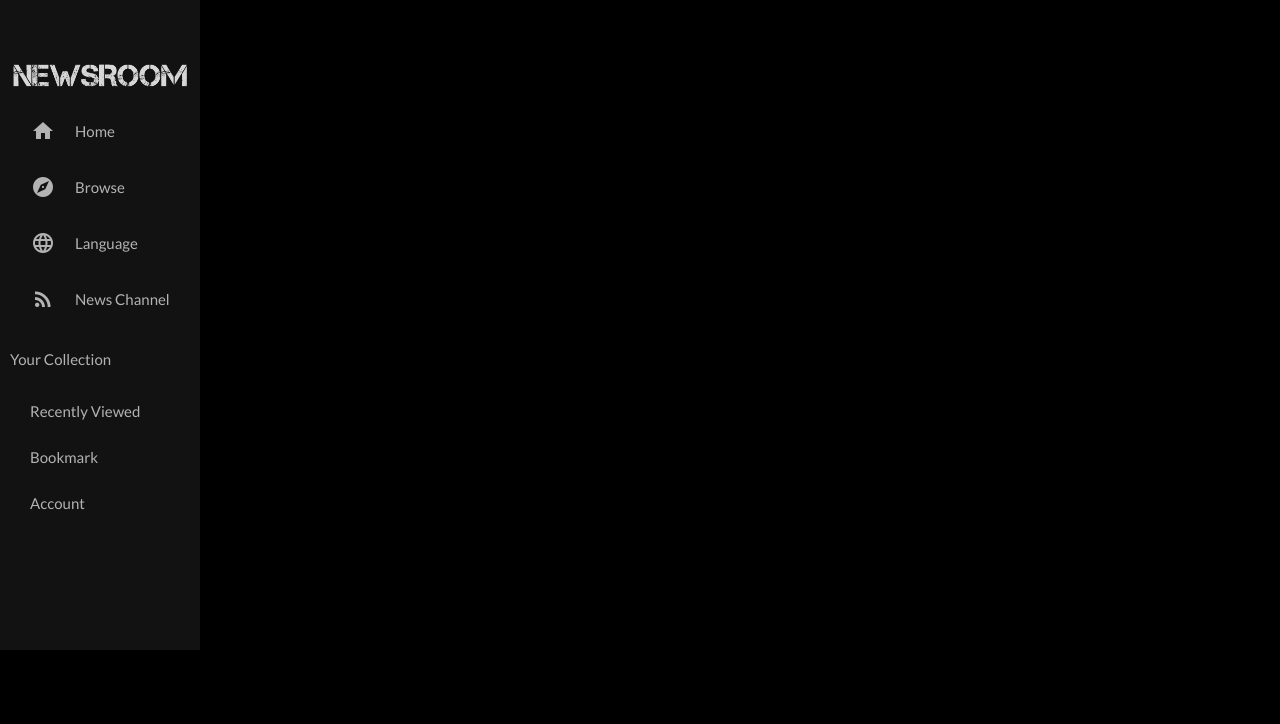
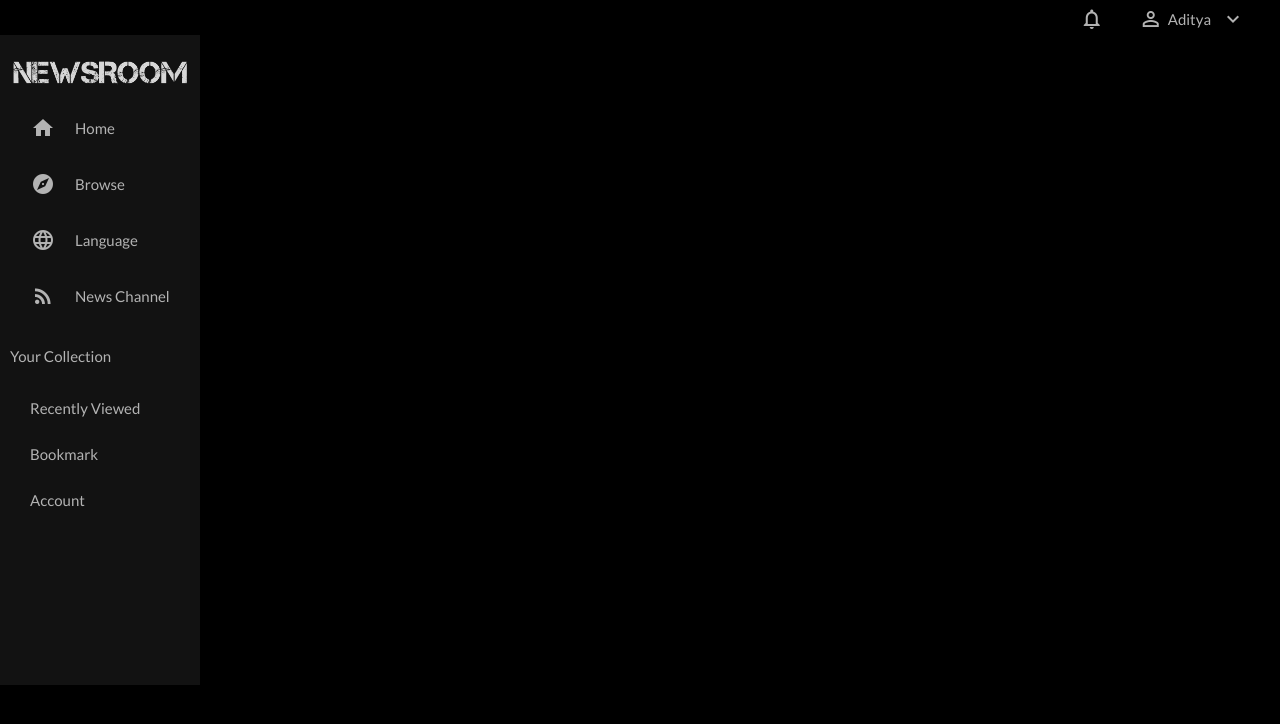
Before and after one commit to adityamudgil2505/News-Room, an Angular app in the folder ngApp/: page /main in a window 1280 px wide. Shown: the top 724 px of the page. Built offline with nearby package versions, Linux system fonts and the light colour scheme.

Commit message:
Added ui and object for language panel

```diff
--- a/ngApp/src/app/api-page/api-page.component.scss
+++ b/ngApp/src/app/api-page/api-page.component.scss
@@ -1,6 +1,6 @@
 .container{
   animation: fadeInFromNone 2s ease-in-out;
-  position: relative;
+  position: fixed;
   color: white;
   width: 100%;
   margin-left: 0px;
--- a/ngApp/src/app/m-languages/m-languages.component.html
+++ b/ngApp/src/app/m-languages/m-languages.component.html
@@ -1 +1,13 @@
-<p>m-languages works!</p>
+<div class="top-level">
+  <div class="window-title">
+    <h1>{{windTitle}}</h1>
+  </div>
+  <div class="container">
+    <div class="container-item" [ngClass]="{'active': selectedItem == item}" (click)="listClick($event, item)" *ngFor="let item of lang">
+      <div class="image">
+          <div class="symbol">{{item.symbol}}</div>
+          <div class="title">{{item.language|titlecase}}</div>
+      </div>
+    </div>
+  </div>
+</div>
--- a/ngApp/src/app/m-languages/m-languages.component.scss
+++ b/ngApp/src/app/m-languages/m-languages.component.scss
@@ -0,0 +1,52 @@
+$light-grey: #b3b3b3;
+$white: #ffffff;
+$bg-side-bar: #121212;
+$bg-main: #181818;
+$blue-color: #00c9f3;
+$font1: Lato, sans-serif;
+$font2: Tinos, serif;
+
+.top-level{
+  width: 900px;
+  .window-title{
+    margin: 20px 0px 20px 30px;
+    color: $white;
+  }
+  .container{
+    display: grid;
+    grid-template-columns: auto auto auto auto;
+    width: 100%;
+    row-gap: 20px;
+    text-align: center;
+    justify-content: space-evenly;
+    overflow-y: scroll;
+    .container-item{
+      color: $white;
+      width: 190px;
+      position: relative;
+      .image{
+        background-image: url("../../assets/img/Card.jpg");
+        background-size: cover;
+        width: 100%;
+        height: 190px;
+        margin-top: 5px;
+        filter: grayscale(100%);
+        // filter:sepia(100%);
+        // filter: brightness(0.7);
+      }
+      .symbol{
+        padding: 55px 0px 0px;
+        font-size: 50px;
+        color: white;
+      }
+      .title{
+        color: white;
+      }
+    }
+  }
+}
+.active{
+  .image{
+    filter: none !important;
+  }
+}
--- a/ngApp/src/app/m-languages/m-languages.component.ts
+++ b/ngApp/src/app/m-languages/m-languages.component.ts
@@ -6,7 +6,28 @@ import { Component, OnInit } from '@angular/core';
   styleUrls: ['./m-languages.component.scss']
 })
 export class MLanguagesComponent implements OnInit {
-
+  public windTitle="Languages";
+  public lang=[
+    {symbol: 'مرحبا', language: 'arabic', code: 'ar'},
+    {symbol: 'Hallo', language: 'german', code: 'de'},
+    {symbol: 'Hello', language: 'english', code: 'en'},
+    {symbol: 'Hola', language: 'spanish', code: 'es'},
+    {symbol: 'שלום', language: 'hebrew', code: 'he'},
+    {symbol: 'Ciao', language: 'italian', code: 'it'},
+    {symbol: 'Hallo', language: 'dutch', code: 'nl'},
+    {symbol: 'Hallo', language: 'norwegian', code: 'no'},
+    {symbol: 'Olá', language: 'portuguese', code: 'pt'},
+    {symbol: 'Привет', language: 'russian', code: 'ru'},
+    {symbol: '你好', language: 'chinese', code: 'zh'}
+    // {language: '', code: ''},
+  ];
+  public selectedItem:any="";
+  listClick(event, newValue) {
+      console.log(newValue);
+      this.selectedItem = newValue;  // don't forget to update the model here
+      // this.router.navigate([this.selectedItem.link], {relativeTo: this.route});
+      // ... do other stuff here ...
+  }
   constructor() { }
 
   ngOnInit() {
--- a/ngApp/src/app/main-window/main-window.component.html
+++ b/ngApp/src/app/main-window/main-window.component.html
@@ -1,5 +1,15 @@
 <!-- <div class="top-bar">
 </div> -->
+<div class="title-bar">
+  <div class="account">
+    <i class="material-icons">person_outline</i>
+    <span class="username">Aditya</span>
+    <i class="material-icons">keyboard_arrow_down</i>
+  </div>
+  <div class="notification">
+    <i class="material-icons">notifications_none</i>
+  </div>
+</div>
 <div class="container">
   <nav class="vertical-menu">
     <img src="./assets/img/Logo.png">
--- a/ngApp/src/app/main-window/main-window.component.scss
+++ b/ngApp/src/app/main-window/main-window.component.scss
@@ -6,21 +6,11 @@ $blue-color: #00c9f3;
 $font1: Lato, sans-serif;
 $font2: Tinos, serif;
 
-.top-bar{
+.title-bar{
   height: 35px;
   width: 100%;
-  font-size: 20px;
-  color: white;
+  position: fixed;
   background-color: transparent;
-}
-
-img{
-  border-style: none;
-  width: 175px;
-  margin: 0px auto;
-  display: block;
-  padding: 10px 0px;
-  margin-top: 50px;
 }
 
 .container{
@@ -33,7 +23,17 @@ img{
 .vertical-menu {
   width: 200px;
   height: 650px;
+  margin-top: 35px;
+  position: fixed;
   background-color: $bg-side-bar;
+  img{
+    border-style: none;
+    width: 175px;
+    margin: 35px auto 0px;
+    display: block;
+    padding: 10px 0px;
+    margin-top: 12px;
+  }
   .item {
     color: $light-grey;
     display: block;
@@ -84,3 +84,27 @@ img{
     background-color: $blue-color;
   }
 }
+.title-bar{
+  background-color: transparent;
+  width: 100%;
+  height: 38px;
+  color: $light-grey;
+  .notification{
+    display: inline-block;
+    float: right;
+    margin-top: 7px;
+  }
+  .account{
+    display: inline-block;
+    margin: 0px 35px;
+    float: right;
+    i{
+      margin-top: 7px;
+    }
+    span{
+      vertical-align: super;
+      margin-left: 5px;
+      margin-right: 10px;
+    }
+  }
+}
--- a/ngApp/src/app/splash-screen/splash-screen.component.scss
+++ b/ngApp/src/app/splash-screen/splash-screen.component.scss
@@ -1,6 +1,7 @@
 img{
   animation: fadeInFromNone 5s ease-in-out;
   opacity: 0;
+  position: fixed
 }
 @keyframes fadeInFromNone {
   0%{
--- a/ngApp/src/index.html
+++ b/ngApp/src/index.html
@@ -4,6 +4,7 @@
   <meta charset="UTF-8">
   <meta name="viewport" content="width=device-width, initial-scale=1.0">
   <meta http-equiv="X-UA-Compatible" content="ie=edge">
+  <meta http-equiv="Content-Type" content="text/html;charset=UTF-8">
   <title>News Widget</title>
   <!-- Compiled and minified CSS -->
   <link rel="stylesheet" href="https://cdnjs.cloudflare.com/ajax/libs/materialize/1.0.0/css/materialize.min.css">
--- a/ngApp/src/styles.scss
+++ b/ngApp/src/styles.scss
@@ -9,7 +9,7 @@
 
 html, body{
   background: #000000;
-  overflow: hidden;
+  overflow: visible;
   -webkit-app-region: drag;
   /* font-family: 'Tinos', serif; */
   font-family: 'Lato', sans-serif;
```
Also changed, not shown: ngApp/src/assets/img/Card.jpg (added).
